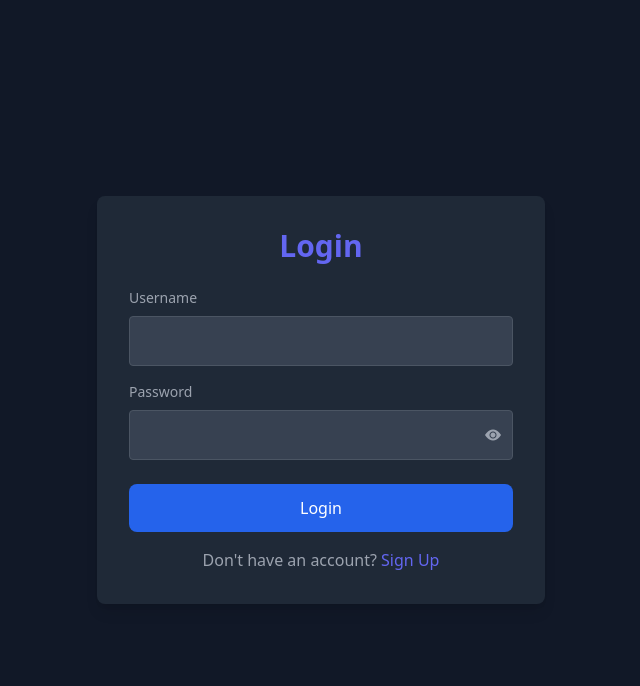
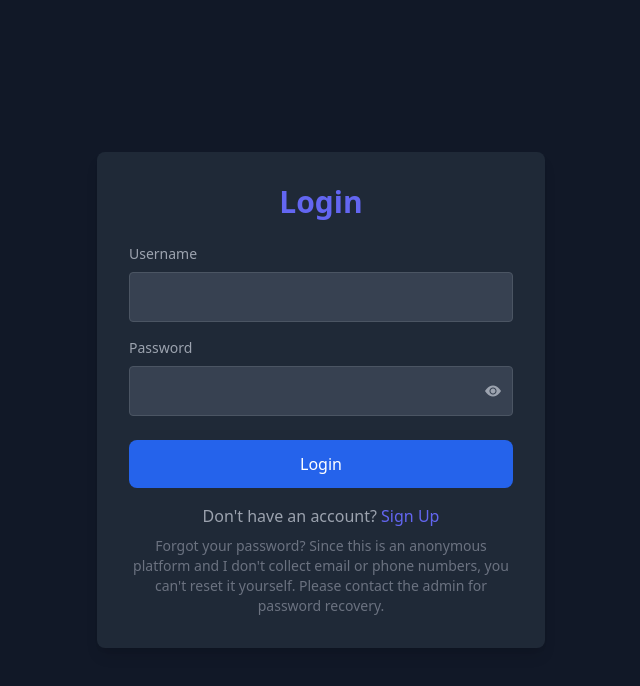
Before and after one commit to nitin-is-me/the-blog-zone-client, a Next.js app: page /login in a window 1280 px wide. Shown: the top 686 px of the page, without its empty margins (319-959 px from the left). Built offline with nearby package versions, Linux system fonts and the light colour scheme.

Commit message:
Add password recovery instructions to login page

```diff
--- a/src/app/login/page.js
+++ b/src/app/login/page.js
@@ -118,6 +118,11 @@ export default function LoginPage() {
             Sign Up
           </Link>
         </p>
+        <p className="mt-2 text-center text-gray-500 text-sm">
+          Forgot your password? Since this is an anonymous platform and I don't collect email or phone numbers,
+          you can't reset it yourself. Please contact the <a href="mailto:nitinjha2609@gmail.com">admin</a> for password recovery.
+        </p>
+
       </div>
     </div>
   );
```
